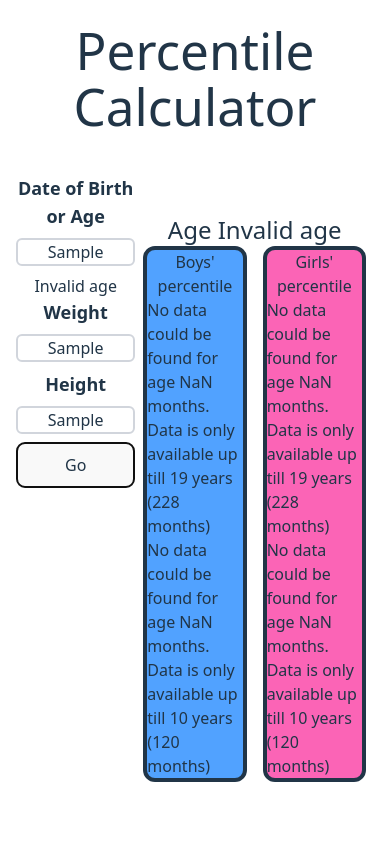
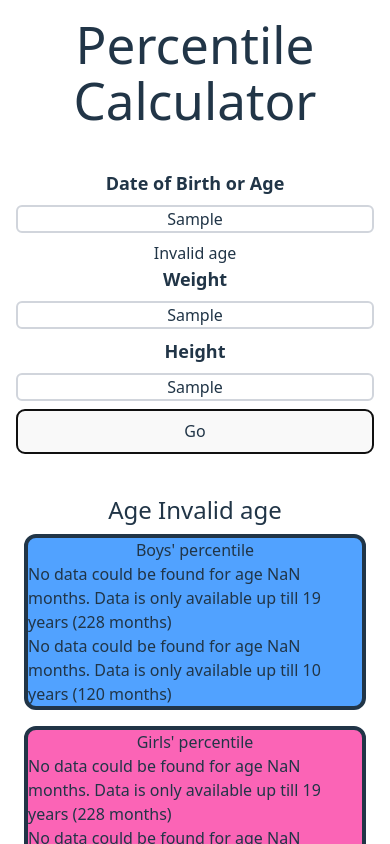
Before and after one commit to rjp-coder/height-and-weight-percentiles-calculator, a React (Vite) app: page / in a window 390 px wide. Both pictures are taken after typing "Sample", "Sample", "Sample" into the empty fields and a click on the button "Go". Shown: the top 844 px of the page. Built offline with nearby package versions, Linux system fonts and the light colour scheme.

Commit message:
add mobile styling

```diff
--- a/src/AllInOnePercentileCalculator.tsx
+++ b/src/AllInOnePercentileCalculator.tsx
@@ -21,7 +21,7 @@ export const AllInOnePercentileCalculator = ({ allData }) => {
   return (
     <section className="flex flex-col items-center justify-center min-h-screen p-4">
       <h1 className="pb-10 text-center">Percentile Calculator</h1>
-      <div className="grid grid-cols-3">
+      <div className="grid sm:grid-cols-3">
         <div>
           <LabelledInput
             label="Date of Birth or Age"
@@ -66,7 +66,6 @@ export const AllInOnePercentileCalculator = ({ allData }) => {
           </button>
         </div>
         <CombinedResultBox
-          className="grid grid-cols-2 col-span-2 py-10"
           age={"" + formatAge(interpretedAge.current)}
           result={result}
         />
@@ -102,7 +101,6 @@ type CombinedResult = {
 const CombinedResultBox = ({
   age,
   result,
-  className,
 }: {
   age: string;
   result: CombinedResult;
@@ -113,8 +111,8 @@ const CombinedResultBox = ({
   const { boys, girls } = result;
 
   return (
-    <div className={className}>
-      <p className="col-span-2 text-center text-2xl m-auto">Age {age}</p>
+    <div className="grid sm:grid-cols-2 sm:col-span-2 py-10">
+      <p className="sm:col-span-2 text-center text-2xl m-auto">Age {age}</p>
       <SingleResultBox className="bg-blue-400 " gender="Boys" results={boys} />
       <SingleResultBox
         className="bg-pink-400 "
@@ -128,7 +126,7 @@ const CombinedResultBox = ({
 const SingleResultBox = ({ className, gender, results }) => {
   console.log(results);
   return (
-    <div className={className + " border-4 rounded-xl mx-2"}>
+    <div className={className + " border-4 rounded-xl mx-2 my-2"}>
       <h3 className="text-center">{gender}' percentile</h3>
       {results.height.error || results.weight.error ? (
         <>
```
